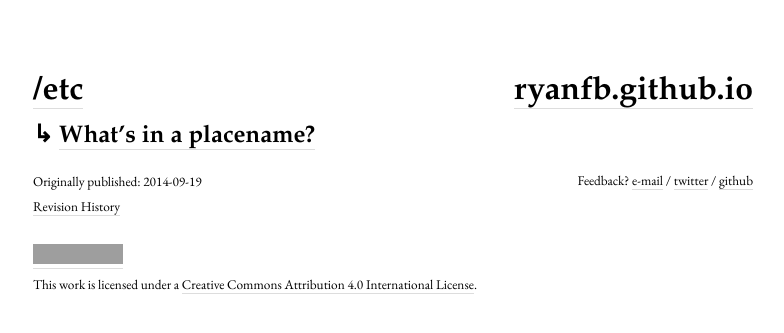
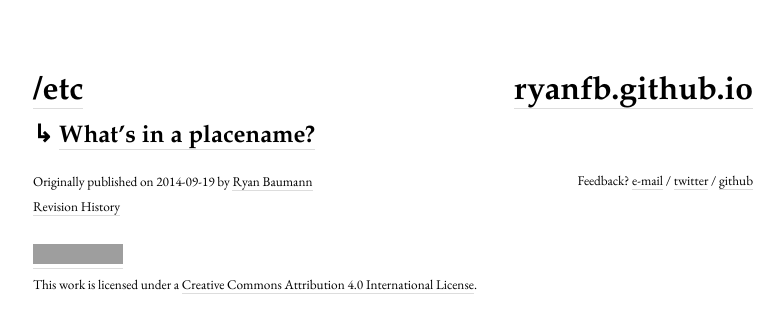
Before and after one commit to ryanfb/etc, a Jekyll site: the page built from _posts/2014-09-19-whats_in_a_placename.md, in a window 1280 px wide. Shown: the top 333 px of the page, without its empty margins (247-1031 px from the left). Built offline with Jekyll 4.4.1, drawn with Linux system fonts in a browser that asks for light colours; grey boxes are pictures that could not be loaded.

Commit message:
Update footer with attribution

```diff
--- a/_includes/footer.html
+++ b/_includes/footer.html
@@ -1,6 +1,6 @@
 <small>
 {% if page.date %}
-<span>Originally published: {{ page.date | date: "%Y-%m-%d" }}</span>
+<span>Originally published on {{ page.date | date: "%Y-%m-%d" }} by <a href="https://ryanfb.github.io/">Ryan Baumann</a></span>
 <span style="float:right">Feedback? <a href="mailto:ryanfb@gmail.com">e-mail</a> / <a href="https://twitter.com/intent/tweet?text=%40ryanfb%20">twitter</a> / <a href="https://github.com/ryanfb/etc/issues">github</a></span>
 <br/><span><a href="https://github.com/ryanfb/etc/commits/gh-pages/{{ page.path }}">Revision History</a></span>
 <br/><br/><a rel="license" href="http://creativecommons.org/licenses/by/4.0/"><img alt="Creative Commons License" style="border-width:0" src="https://i.creativecommons.org/l/by/4.0/80x15.png" /></a><br />This work is licensed under a <a rel="license" href="http://creativecommons.org/licenses/by/4.0/">Creative Commons Attribution 4.0 International License</a>.
```
